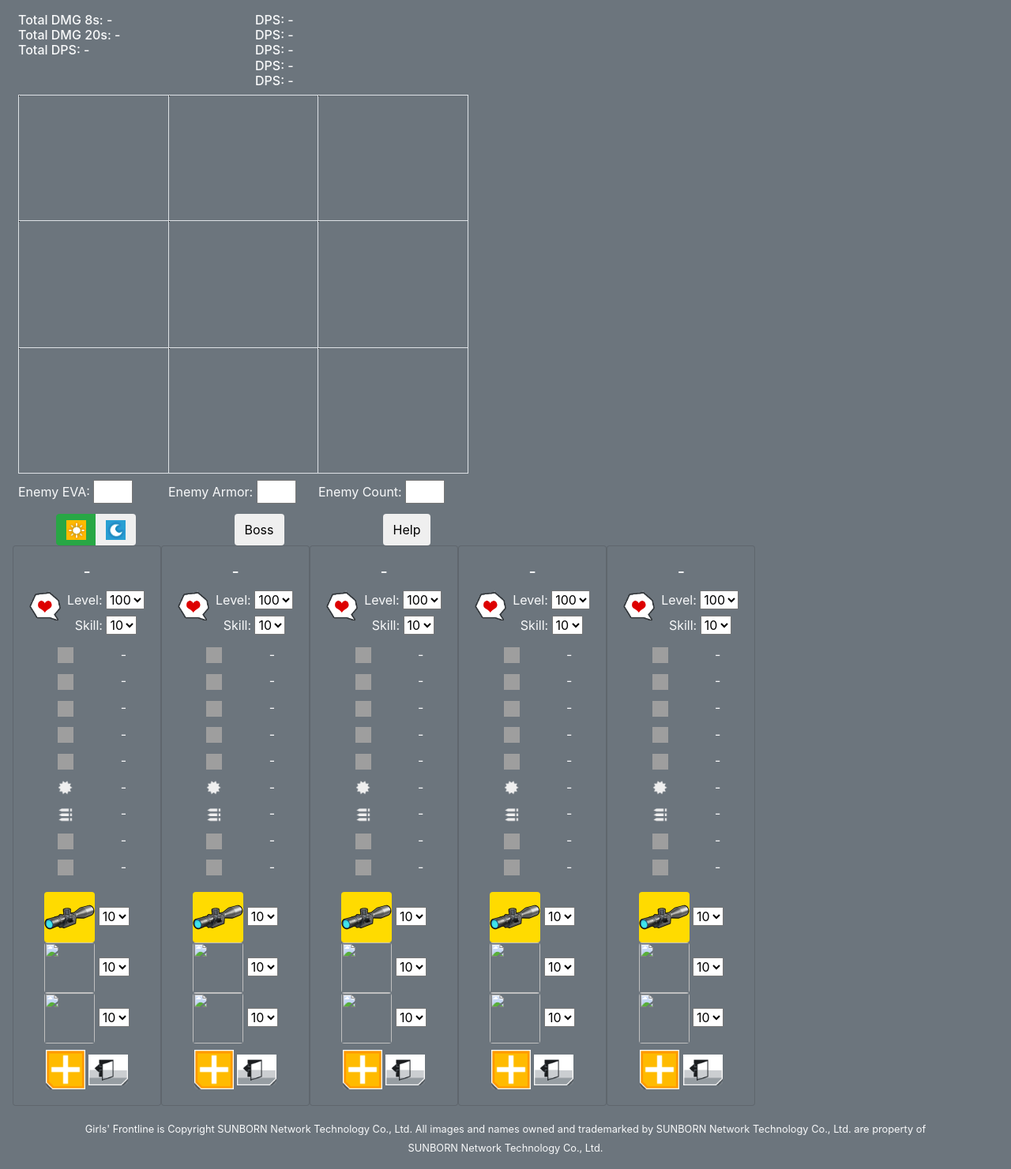
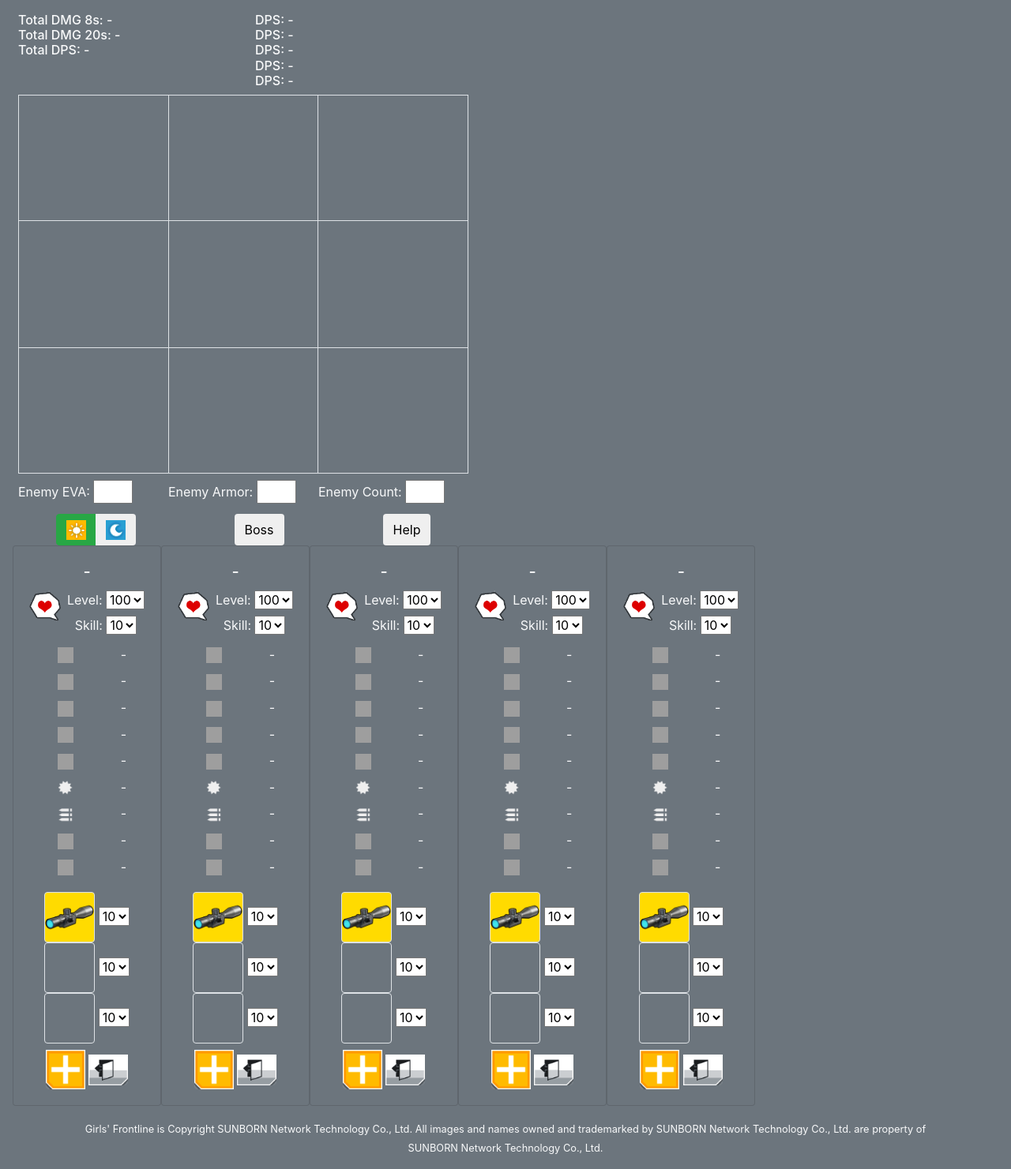
Before and after one commit to umang-p/brainlets, a Django app: template brainlets/girlsfrontline/templates/girlsfrontline/sim.html in a window 1280 px wide. Shown: the part 56-1537 px from the top of the page at 79% size. Run offline with Django 3.2, Linux system fonts and the light colour scheme; the template is opened without the code that fills it, so the values that code supplies are empty; some libraries are stand-ins or nearby versions; grey boxes are pictures that could not be loaded.

Commit message:
Add placeholder image and border to equip slots in sim

```diff
--- a/brainlets/girlsfrontline/templates/girlsfrontline/sim.html
+++ b/brainlets/girlsfrontline/templates/girlsfrontline/sim.html
@@ -668,7 +668,7 @@
             <td class="align-middle"><span>-</span></td>
           </tr>
         </table>
-        <a href="#"><img src="{% static 'girlsfrontline/scope.png' %}" class="equip1 img-fluid rounded stars5"></img></a>
+        <a href="#"><img src="{% static 'girlsfrontline/scope.png' %}" class="equip1 img-fluid rounded border stars5"></img></a>
         <select class="equip1-level-select">
           <option>10</option>
           <option>9</option>
@@ -682,7 +682,7 @@
           <option>1</option>
         </select>
         <br>
-        <a href="#"><img src="//:0" class="equip2 img-fluid rounded"></img></a>
+        <a href="#"><img src="{% static 'girlsfrontline/sim/placeholder.png' %}" class="equip2 img-fluid rounded border"></img></a>
         <select class="equip2-level-select">
           <option>10</option>
           <option>9</option>
@@ -696,7 +696,7 @@
           <option>1</option>
         </select>
         <br>
-        <a href="#"><img src="//:0" class="equip3 img-fluid rounded"></img></a>
+        <a href="#"><img src="{% static 'girlsfrontline/sim/placeholder.png' %}" class="equip3 img-fluid rounded border"></img></a>
         <select class="equip3-level-select">
           <option>10</option>
           <option>9</option>
@@ -790,7 +790,7 @@
             <td class="align-middle"><span>-</span></td>
           </tr>
         </table>
-        <a href="#"><img src="{% static 'girlsfrontline/scope.png' %}" class="equip1 img-fluid rounded stars5"></img></a>
+        <a href="#"><img src="{% static 'girlsfrontline/scope.png' %}" class="equip1 img-fluid rounded border stars5"></img></a>
         <select class="equip1-level-select">
           <option>10</option>
           <option>9</option>
@@ -804,7 +804,7 @@
           <option>1</option>
         </select>
         <br>
-        <a href="#"><img src="//:0" class="equip2 img-fluid rounded"></img></a>
+        <a href="#"><img src="{% static 'girlsfrontline/sim/placeholder.png' %}" class="equip2 img-fluid rounded border"></img></a>
         <select class="equip2-level-select">
           <option>10</option>
           <option>9</option>
@@ -818,7 +818,7 @@
           <option>1</option>
         </select>
         <br>
-        <a href="#"><img src="//:0" class="equip3 img-fluid rounded"></img></a>
+        <a href="#"><img src="{% static 'girlsfrontline/sim/placeholder.png' %}" class="equip3 img-fluid rounded border"></img></a>
         <select class="equip3-level-select">
           <option>10</option>
           <option>9</option>
@@ -912,7 +912,7 @@
             <td class="align-middle"><span>-</span></td>
           </tr>
         </table>
-        <a href="#"><img src="{% static 'girlsfrontline/scope.png' %}" class="equip1 img-fluid rounded stars5"></img></a>
+        <a href="#"><img src="{% static 'girlsfrontline/scope.png' %}" class="equip1 img-fluid rounded border stars5"></img></a>
         <select class="equip1-level-select">
           <option>10</option>
           <option>9</option>
@@ -926,7 +926,7 @@
           <option>1</option>
         </select>
         <br>
-        <a href="#"><img src="//:0" class="equip2 img-fluid rounded"></img></a>
+        <a href="#"><img src="{% static 'girlsfrontline/sim/placeholder.png' %}" class="equip2 img-fluid rounded border"></img></a>
         <select class="equip2-level-select">
           <option>10</option>
           <option>9</option>
@@ -940,7 +940,7 @@
           <option>1</option>
         </select>
         <br>
-        <a href="#"><img src="//:0" class="equip3 img-fluid rounded"></img></a>
+        <a href="#"><img src="{% static 'girlsfrontline/sim/placeholder.png' %}" class="equip3 img-fluid rounded border"></img></a>
         <select class="equip3-level-select">
           <option>10</option>
           <option>9</option>
@@ -1034,7 +1034,7 @@
             <td class="align-middle"><span>-</span></td>
           </tr>
         </table>
-        <a href="#"><img src="{% static 'girlsfrontline/scope.png' %}" class="equip1 img-fluid rounded stars5"></img></a>
+        <a href="#"><img src="{% static 'girlsfrontline/scope.png' %}" class="equip1 img-fluid rounded border stars5"></img></a>
         <select class="equip1-level-select">
           <option>10</option>
           <option>9</option>
@@ -1048,7 +1048,7 @@
           <option>1</option>
         </select>
         <br>
-        <a href="#"><img src="//:0" class="equip2 img-fluid rounded"></img></a>
+        <a href="#"><img src="{% static 'girlsfrontline/sim/placeholder.png' %}" class="equip2 img-fluid rounded border"></img></a>
         <select class="equip2-level-select">
           <option>10</option>
           <option>9</option>
@@ -1062,7 +1062,7 @@
           <option>1</option>
         </select>
         <br>
-        <a href="#"><img src="//:0" class="equip3 img-fluid rounded"></img></a>
+        <a href="#"><img src="{% static 'girlsfrontline/sim/placeholder.png' %}" class="equip3 img-fluid rounded border"></img></a>
         <select class="equip3-level-select">
           <option>10</option>
           <option>9</option>
@@ -1156,7 +1156,7 @@
             <td class="align-middle"><span>-</span></td>
           </tr>
         </table>
-        <a href="#"><img src="{% static 'girlsfrontline/scope.png' %}" class="equip1 img-fluid rounded stars5"></img></a>
+        <a href="#"><img src="{% static 'girlsfrontline/scope.png' %}" class="equip1 img-fluid rounded border stars5"></img></a>
         <select class="equip1-level-select">
           <option>10</option>
           <option>9</option>
@@ -1170,7 +1170,7 @@
           <option>1</option>
         </select>
         <br>
-        <a href="#"><img src="//:0" class="equip2 img-fluid rounded"></img></a>
+        <a href="#"><img src="{% static 'girlsfrontline/sim/placeholder.png' %}" class="equip2 img-fluid rounded border"></img></a>
         <select class="equip2-level-select">
           <option>10</option>
           <option>9</option>
@@ -1184,7 +1184,7 @@
           <option>1</option>
         </select>
         <br>
-        <a href="#"><img src="//:0" class="equip3 img-fluid rounded"></img></a>
+        <a href="#"><img src="{% static 'girlsfrontline/sim/placeholder.png' %}" class="equip3 img-fluid rounded border"></img></a>
         <select class="equip3-level-select">
           <option>10</option>
           <option>9</option>
```
Also changed, not shown: brainlets/girlsfrontline/static/girlsfrontline/sim/placeholder.png.
